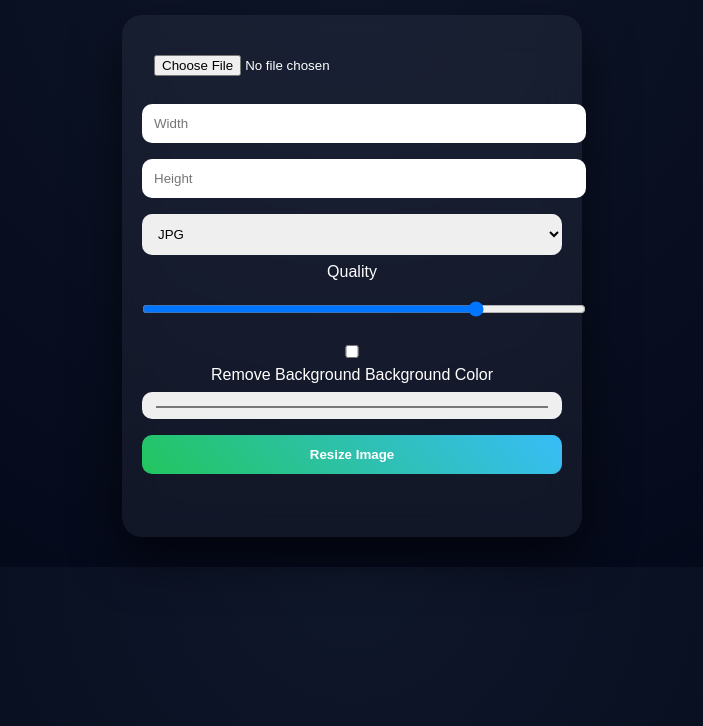
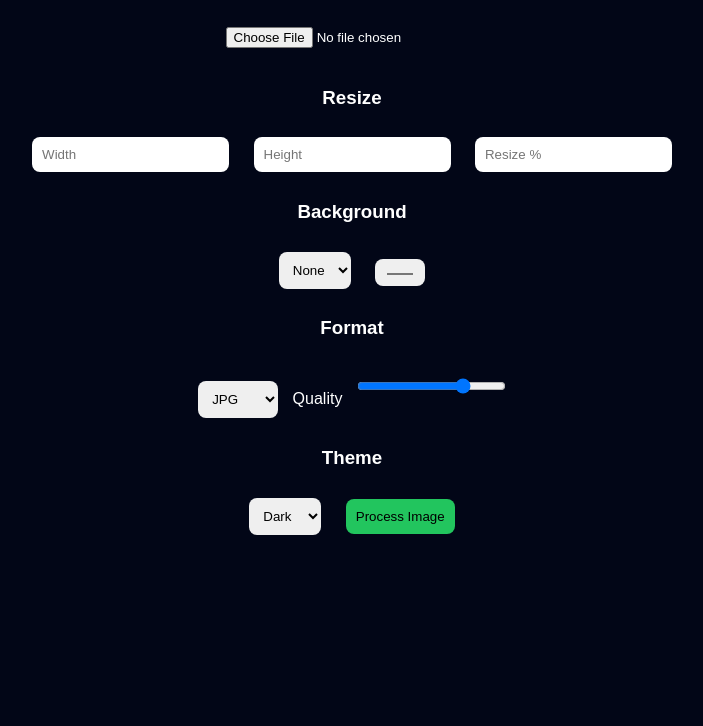
Before and after one commit to aroh097/SnapScale, a plain HTML site: page index.html in a window 1280 px wide. Shown: the part 74-800 px from the top of the page, without its empty margins (288-991 px from the left). Drawn offline with Linux system fonts and the light colour scheme.

Commit message:
Update index.html

```diff
--- a/index.html
+++ b/index.html
@@ -4,47 +4,7 @@
 <meta charset="UTF-8">
 <meta name="viewport" content="width=device-width, initial-scale=1.0">
 <title>SnapScale Pro</title>
-
-<style>
-body {
-  margin: 0;
-  font-family: Arial;
-  background: radial-gradient(circle at top, #0f172a, #020617);
-  color: white;
-  text-align: center;
-}
-
-.container {
-  max-width: 420px;
-  margin: 30px auto;
-  padding: 20px;
-  border-radius: 20px;
-  background: rgba(255,255,255,0.05);
-  backdrop-filter: blur(20px);
-  box-shadow: 0 20px 50px rgba(0,0,0,0.6);
-}
-
-input, select, button {
-  width: 100%;
-  padding: 12px;
-  margin: 8px 0;
-  border-radius: 10px;
-  border: none;
-}
-
-button {
-  background: linear-gradient(45deg,#22c55e,#38bdf8);
-  color: white;
-  font-weight: bold;
-  cursor: pointer;
-}
-
-img {
-  max-width: 100%;
-  margin-top: 15px;
-  border-radius: 10px;
-}
-</style>
+<link rel="stylesheet" href="style.css">
 </head>
 
 <body>
@@ -55,9 +15,21 @@ img {
 
 <input type="file" id="file">
 
+<h3>Resize</h3>
 <input type="number" id="width" placeholder="Width">
 <input type="number" id="height" placeholder="Height">
+<input type="number" id="percent" placeholder="Resize %">
 
+<h3>Background</h3>
+<select id="bgMode">
+<option value="none">None</option>
+<option value="color">Solid</option>
+<option value="blur">Blur</option>
+</select>
+
+<input type="color" id="bgColor" value="#ffffff">
+
+<h3>Format</h3>
 <select id="format">
 <option value="jpeg">JPG</option>
 <option value="png">PNG</option>
@@ -67,12 +39,14 @@ img {
 <label>Quality</label>
 <input type="range" id="quality" min="0.1" max="1" step="0.1" value="0.8">
 
-<label><input type="checkbox" id="removeBg"> Remove Background</label>
+<h3>Theme</h3>
+<select id="theme" onchange="changeTheme()">
+<option value="dark">Dark</option>
+<option value="light">Light</option>
+<option value="neon">Neon</option>
+</select>
 
-<label>Background Color</label>
-<input type="color" id="bgColor" value="#ffffff">
-
-<button onclick="upload()">Resize Image</button>
+<button onclick="upload()">Process Image</button>
 
 <p id="status"></p>
 
@@ -84,47 +58,7 @@ img {
 
 </div>
 
-<script>
-async function upload() {
-  const file = document.getElementById("file").files[0];
-  const width = document.getElementById("width").value;
-  const height = document.getElementById("height").value;
-  const format = document.getElementById("format").value;
-  const quality = document.getElementById("quality").value;
-  const removeBg = document.getElementById("removeBg").checked;
-  const bgColor = document.getElementById("bgColor").value;
-
-  if (!file) return alert("Image select karo");
-
-  document.getElementById("status").innerText = "Processing...";
-
-  const formData = new FormData();
-  formData.append("image", file);
-  formData.append("width", width);
-  formData.append("height", height);
-  formData.append("format", format);
-  formData.append("quality", quality);
-  formData.append("removeBg", removeBg);
-  formData.append("bgColor", bgColor);
-
-  const res = await fetch("https://snapscale-jvat.onrender.com/resize", {
-    method: "POST",
-    body: formData
-  });
-
-  const blob = await res.blob();
-  const url = URL.createObjectURL(blob);
-
-  document.getElementById("preview").src = url;
-
-  const d = document.getElementById("download");
-  d.href = url;
-  d.download = "snapscale." + format;
-  d.style.display = "block";
-
-  document.getElementById("status").innerText = "Done ✅";
-}
-</script>
+<script src="script.js"></script>
 
 </body>
 </html>
```
